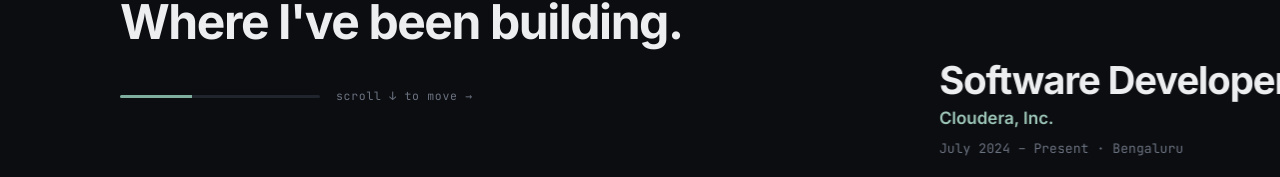
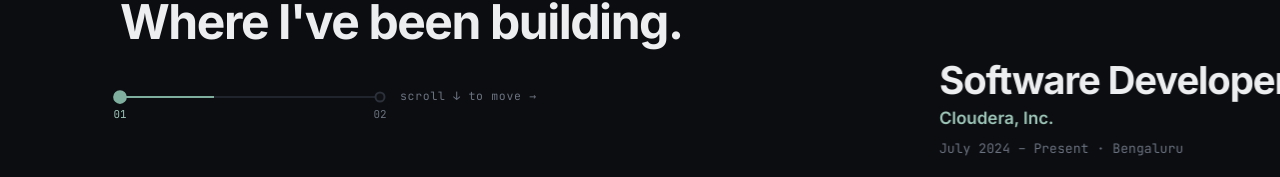
Before and after one commit to aniketsahran/aniket-portfolio, a React (Vite) app: page / in a window 1280 px wide. Shown: the part 2177-2354 px from the top of the page. Built offline with nearby package versions, Linux system fonts and the light colour scheme.

Commit message:
feat: numbered step indicator in experience horizontal scroll

```diff
--- a/src/sections/Experience.css
+++ b/src/sections/Experience.css
@@ -24,26 +24,64 @@
   margin-block: 0.5rem 0;
 }
 
-.xp__progress {
-  margin-top: 0.9rem;
+.xp__steps {
+  margin-top: 1.5rem;
   display: flex;
   align-items: center;
-  gap: 1rem;
+  gap: 1.25rem;
 }
 
-.xp__progress-track {
+.xp__steps-rail {
   position: relative;
-  width: min(200px, 40vw);
-  height: 3px;
+  width: min(260px, 52vw);
+  height: 2px;
   background: var(--line);
-  border-radius: 2px;
-  overflow: hidden;
 }
 
-.xp__progress-bar {
-  display: block;
+.xp__steps-fill {
+  position: absolute;
+  left: 0;
+  top: 0;
   height: 100%;
   background: var(--accent);
+}
+
+.xp__step {
+  position: absolute;
+  top: 50%;
+  transform: translate(-50%, -50%);
+  display: flex;
+  flex-direction: column;
+  align-items: center;
+}
+
+.xp__step-dot {
+  width: 11px;
+  height: 11px;
+  border-radius: 50%;
+  background: var(--bg-sunken);
+  border: 2px solid var(--line-strong);
+  transition: background 0.3s var(--ease), border-color 0.3s var(--ease),
+    transform 0.3s var(--ease);
+}
+
+.xp__step.is-active .xp__step-dot {
+  background: var(--accent);
+  border-color: var(--accent);
+  transform: scale(1.25);
+}
+
+.xp__step-num {
+  position: absolute;
+  top: 14px;
+  font-family: var(--font-mono);
+  font-size: 0.68rem;
+  color: var(--faint);
+  transition: color 0.3s var(--ease);
+}
+
+.xp__step.is-active .xp__step-num {
+  color: var(--accent-strong);
 }
 
 .xp__hint {
--- a/src/sections/Experience.jsx
+++ b/src/sections/Experience.jsx
@@ -1,5 +1,5 @@
-import { useRef } from 'react'
-import { motion, useScroll, useTransform } from 'framer-motion'
+import { useRef, useState } from 'react'
+import { motion, useScroll, useTransform, useMotionValueEvent } from 'framer-motion'
 import { experience } from '../data/content.js'
 import Reveal from '../components/Reveal.jsx'
 import useReducedMotion from '../hooks/useReducedMotion.js'
@@ -60,6 +60,8 @@ function HorizontalExperience() {
   const n = chrono.length
   const x = useTransform(scrollYProgress, [0, 1], ['0vw', `-${(n - 1) * 100}vw`])
   const progress = useTransform(scrollYProgress, [0, 1], ['0%', '100%'])
+  const [active, setActive] = useState(0)
+  useMotionValueEvent(scrollYProgress, 'change', (v) => setActive(Math.round(v * (n - 1))))
 
   return (
     <section
@@ -72,10 +74,20 @@ function HorizontalExperience() {
         <div className="xp__sticky-head container">
           <p className="eyebrow">Experience</p>
           <h2 className="section-title xp__title">Where I&apos;ve been building.</h2>
-          <div className="xp__progress" aria-hidden="true">
-            <span className="xp__progress-track">
-              <motion.span className="xp__progress-bar" style={{ width: progress }} />
-            </span>
+          <div className="xp__steps" aria-hidden="true">
+            <div className="xp__steps-rail">
+              <motion.span className="xp__steps-fill" style={{ width: progress }} />
+              {chrono.map((role, i) => (
+                <span
+                  className={`xp__step ${i <= active ? 'is-active' : ''}`}
+                  style={{ left: n > 1 ? `${(i / (n - 1)) * 100}%` : '0%' }}
+                  key={`${role.company}-${role.role}`}
+                >
+                  <span className="xp__step-dot" />
+                  <span className="xp__step-num">{String(i + 1).padStart(2, '0')}</span>
+                </span>
+              ))}
+            </div>
             <span className="xp__hint">scroll ↓ to move →</span>
           </div>
         </div>
```
